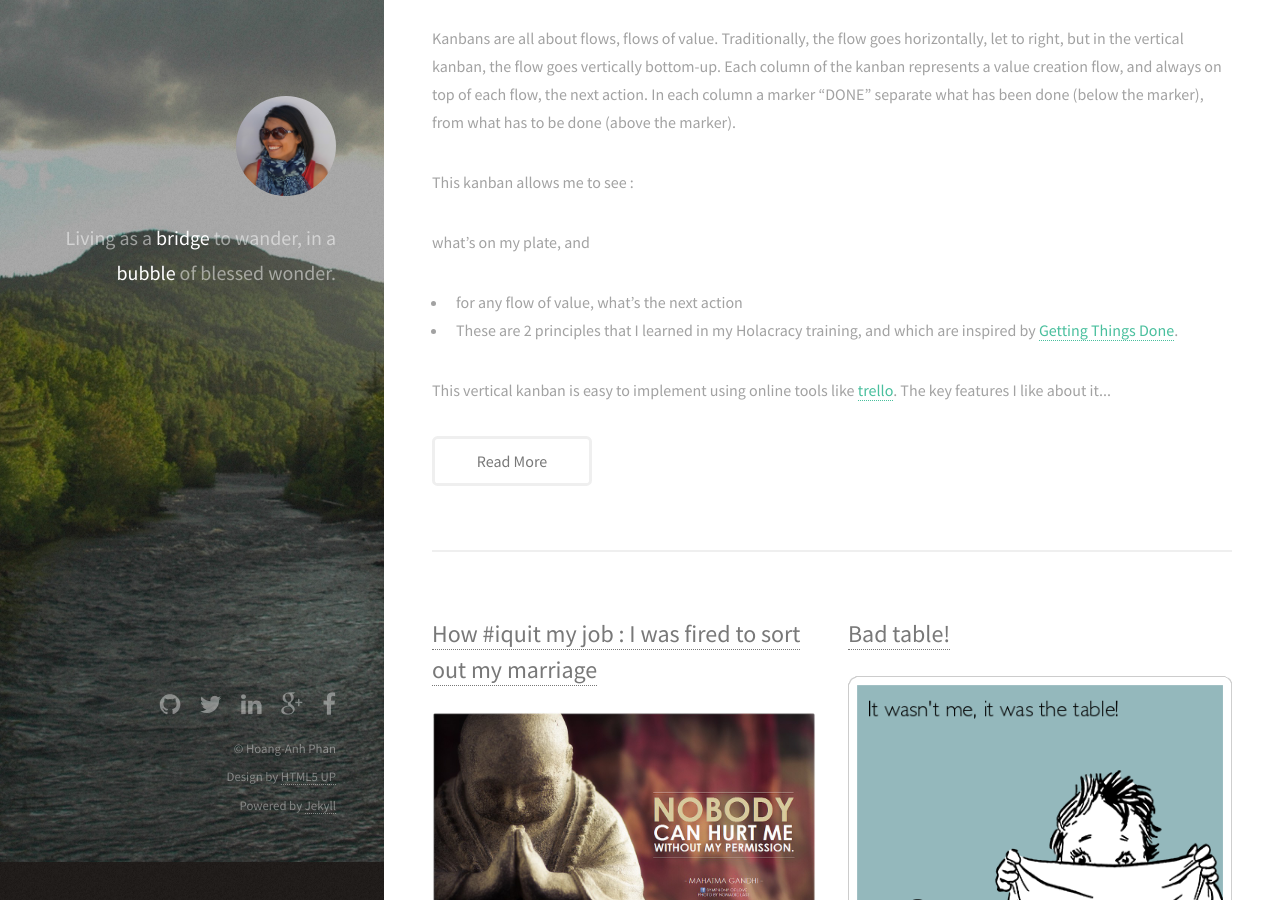
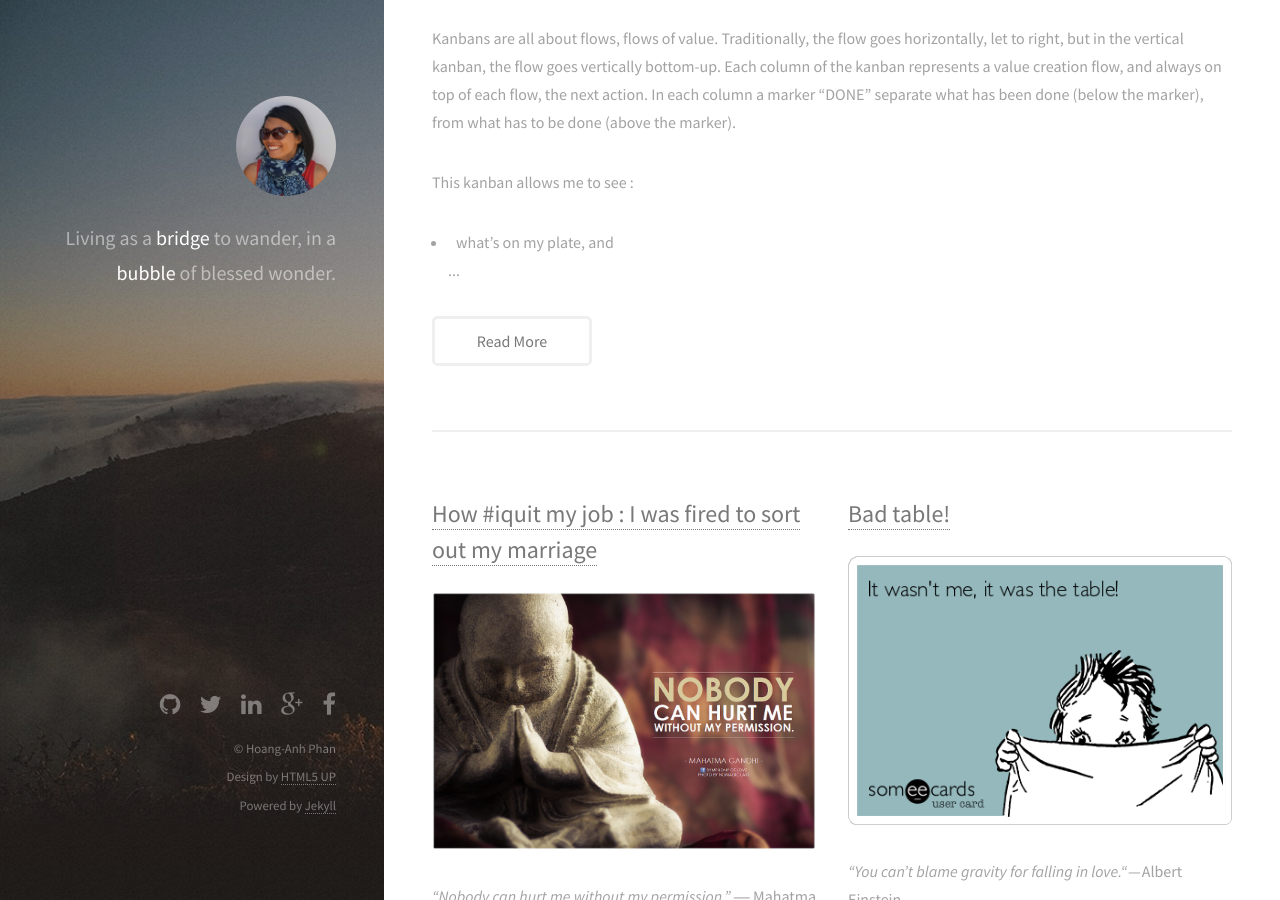
Before and after one commit to chichgu/chichgu.github.io, a Jekyll site: the page built from index.html, in a window 1280 px wide and 900 px high, scrolled down 764 px. Built offline with Jekyll 4.4.1, drawn with Linux system fonts in a browser that asks for light colours.

Commit message:
change minor styling

```diff
--- a/_posts/2015-06-10-Vertical-kanban.markdown
+++ b/_posts/2015-06-10-Vertical-kanban.markdown
@@ -12,7 +12,7 @@
 
 This kanban allows me to see :
 
-what’s on my plate, and
++ what’s on my plate, and
 + for any flow of value, what’s the next action
 + These are 2 principles that I learned in my Holacracy training, and which are inspired by [Getting Things Done](http://en.wikipedia.org/wiki/Getting_Things_Done).
 
--- a/index.html
+++ b/index.html
@@ -12,7 +12,7 @@
             </header>
 
             <section>
-                {{ post.content | truncatewords: 200 }}
+                {{ post.content | truncatewords: 150 }}
             </section>
 
 		<footer>
```
Also changed, not shown: images/bg.jpg, images/bg_bridgebubble.jpg (added).
